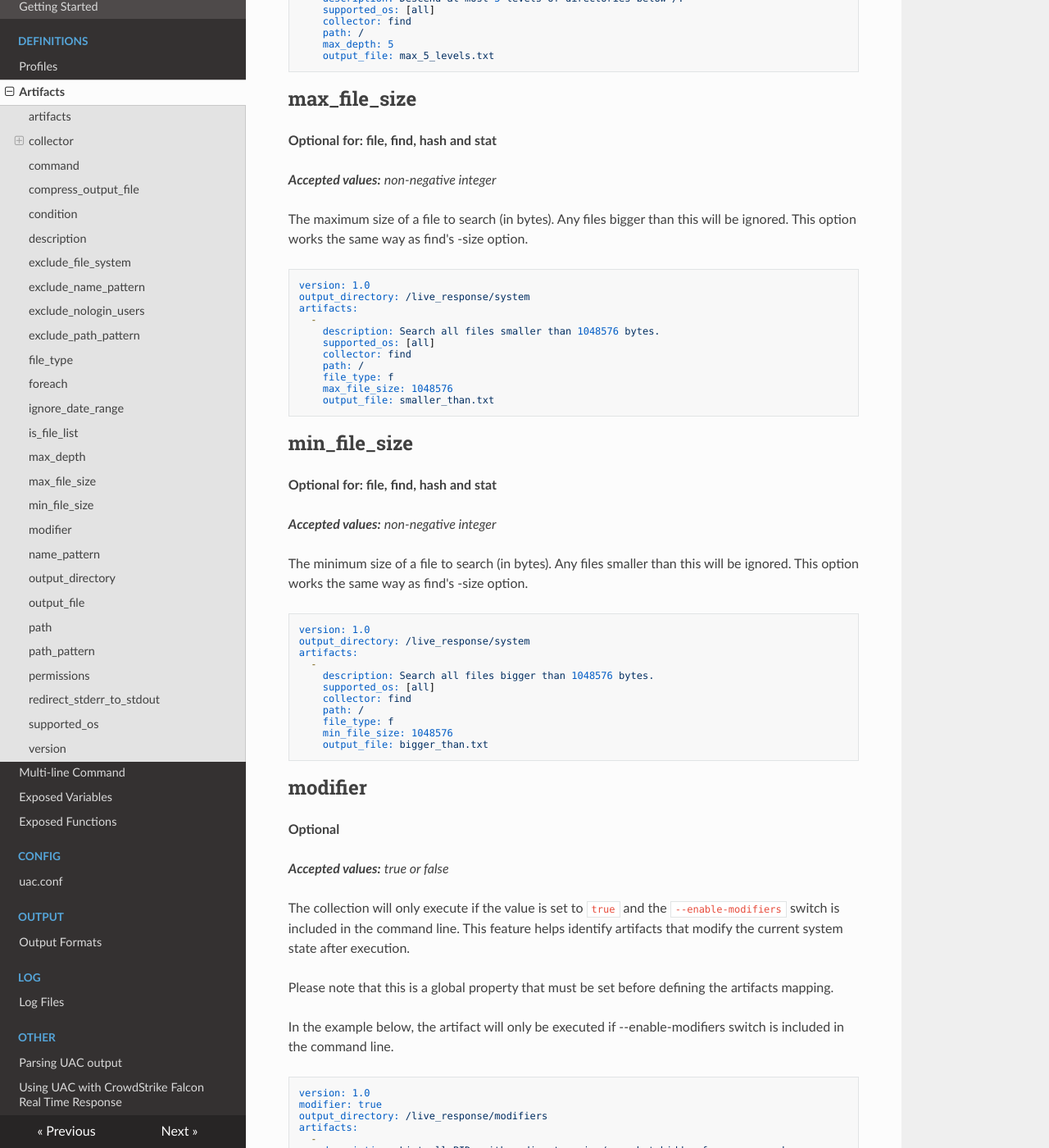
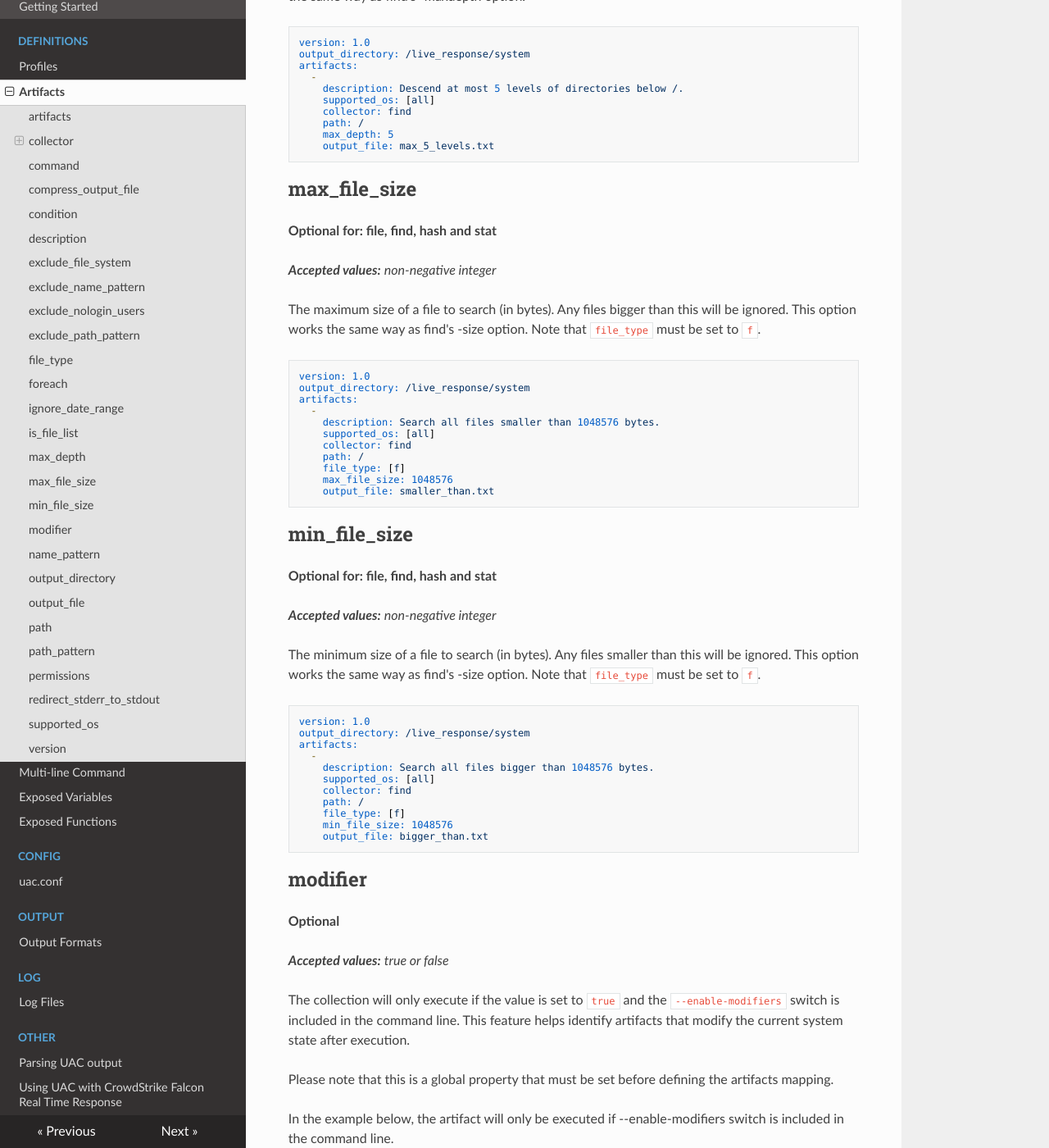
Before and after one commit to tclahr/uac-docs, an MkDocs documentation site: the page built from docs/artifacts.md, in a window 1280 px wide and 1400 px high, scrolled down 15629 px. Shown: the whole window at 82% size. Built offline with MkDocs 1.6.1, drawn with Linux system fonts in a browser that asks for light colours; nearby versions of some CDN libraries; some of the changed text lies outside the part shown.

Commit message:
update max_file_type and min_file_type
Add text that file_type must be set as f.

````diff
--- a/docs/artifacts.md
+++ b/docs/artifacts.md
@@ -101,6 +101,7 @@ artifacts:
     exclude_path_pattern: ["/sys", "/proc"]
     name_pattern: ["*access_log*", "*access.log*", "*error_log*", "*error.log*"]
     max_depth: 5
+    file_type: [f]
     max_file_size: 1073741824 # 1GB
 ```
 
@@ -169,6 +170,7 @@ Optional fields:
   - [path](#path)
   - [path\_pattern](#path_pattern)
   - [permissions](#permissions)
+  - [redirect\_stderr\_to\_stdout](#redirect_stderr_to_stdout)
   - [supported\_os](#supported_os)
   - [version](#version)
 
@@ -215,6 +217,7 @@ Optional fields:
   - [path](#path)
   - [path\_pattern](#path_pattern)
   - [permissions](#permissions)
+  - [redirect\_stderr\_to\_stdout](#redirect_stderr_to_stdout)
   - [supported\_os](#supported_os)
   - [version](#version)
 
@@ -263,6 +266,7 @@ Optional fields:
   - [path](#path)
   - [path\_pattern](#path_pattern)
   - [permissions](#permissions)
+  - [redirect\_stderr\_to\_stdout](#redirect_stderr_to_stdout)
   - [supported\_os](#supported_os)
   - [version](#version)
 
@@ -309,6 +313,7 @@ Optional fields:
   - [path](#path)
   - [path\_pattern](#path_pattern)
   - [permissions](#permissions)
+  - [redirect\_stderr\_to\_stdout](#redirect_stderr_to_stdout)
   - [supported\_os](#supported_os)
   - [version](#version)
 
@@ -682,7 +687,7 @@ artifacts:
 
 **_Accepted values:_** _non-negative integer_
 
-The maximum size of a file to search (in bytes). Any files bigger than this will be ignored. This option works the same way as find's -size option.
+The maximum size of a file to search (in bytes). Any files bigger than this will be ignored. This option works the same way as find's -size option. Note that `file_type` must be set to `f`.
 
 ```yaml
 version: 1.0
@@ -693,7 +698,7 @@ artifacts:
     supported_os: [all]
     collector: find
     path: /
-    file_type: f
+    file_type: [f]
     max_file_size: 1048576
     output_file: smaller_than.txt
 ```
@@ -704,7 +709,7 @@ artifacts:
 
 **_Accepted values:_** _non-negative integer_
 
-The minimum size of a file to search (in bytes). Any files smaller than this will be ignored. This option works the same way as find's -size option.
+The minimum size of a file to search (in bytes). Any files smaller than this will be ignored. This option works the same way as find's -size option. Note that `file_type` must be set to `f`.
 
 ```yaml
 version: 1.0
@@ -715,7 +720,7 @@ artifacts:
     supported_os: [all]
     collector: find
     path: /
-    file_type: f
+    file_type: [f]
     min_file_size: 1048576
     output_file: bigger_than.txt
 ```
@@ -1005,7 +1010,7 @@ artifacts:
     supported_os: [all]
     collector: find
     path: /
-    file_type: f
+    file_type: [f]
     permissions: [755, 644]
     output_file: all_755_and_644_permissions.txt
 ```
@@ -1021,7 +1026,7 @@ artifacts:
     supported_os: [all]
     collector: find
     path: /
-    file_type: f
+    file_type: [f]
     permissions: [-4000]
     output_file: suid_files.txt
 ```
````
